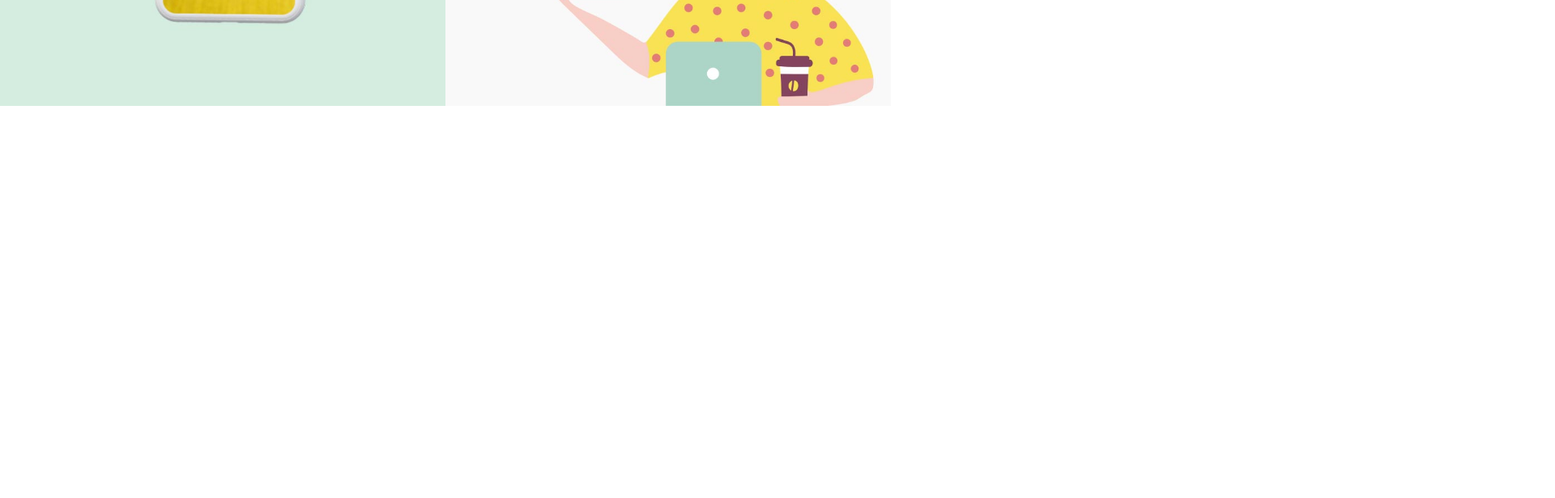
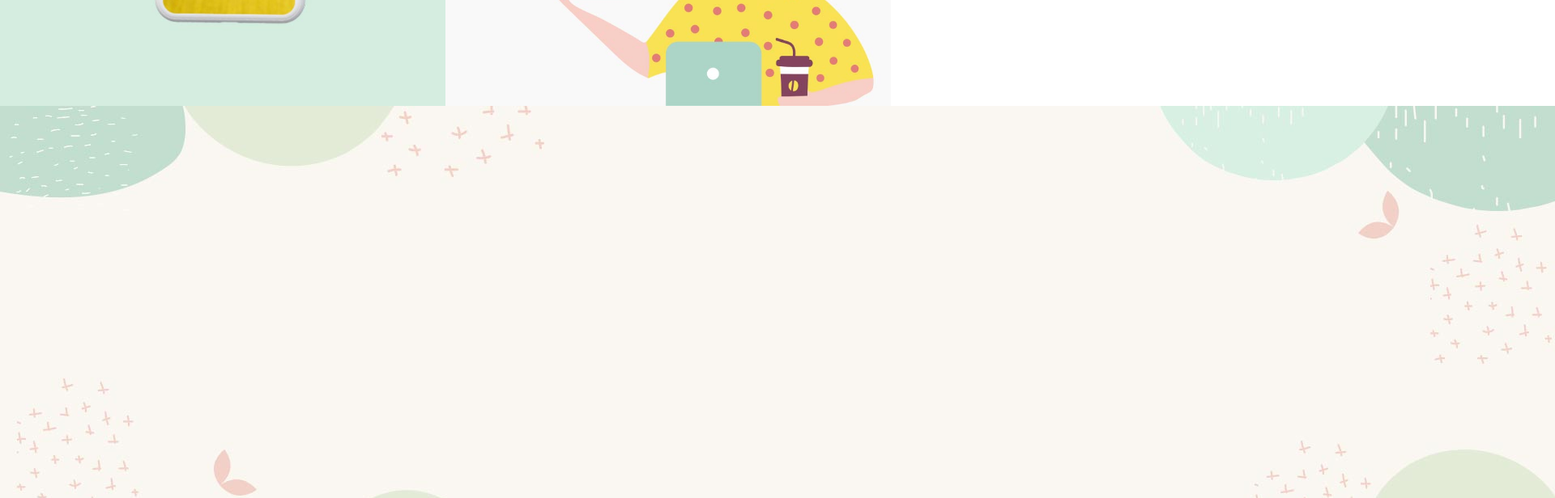
Before and after one commit to Giulia-92/proj-html-vuejs, a Vue app: page / in a window 1280 px wide. Shown: the part 2340-2956 px from the top of the page at 81% size, 1920 px wide, since content can reach past the window. Before the commit the page ends 2471 px from the top, so only its background shows below. Built offline with nearby package versions, Linux system fonts and the light colour scheme.

Commit message:
proj-html-vuejs

```diff
--- a/src/App.vue
+++ b/src/App.vue
@@ -1,17 +1,20 @@
 <template>
   <div id="app">
     <HeaderContent/>
+    <MainContent/>
   </div>
 </template>
 
 <script>
 import HeaderContent from './components/HeaderContent.vue'
-//import MainContent from './MainContent.vue'
+import MainContent from './components/MainContent.vue'
+///import MainContent from './MainContent.vue'
 //import axios from 'axios'
 export default {
   name: 'App',
   components: {
     HeaderContent,
+    MainContent,
     //MainContent
   },data(){
     return{
--- a/src/components/MainContent.vue
+++ b/src/components/MainContent.vue
@@ -1,14 +1,12 @@
 <template>
 <section>
-  <div class="container">
-    <div class="row">
-      <div  class="col-6">
+<div>
 
-      </div>
+</div>
 
-    </div>
-
-  </div>
+<div>
+ <img src="../assets/img/h-2-background-1.jpg" alt="">
+</div>
 </section>
 
 </template>
```
